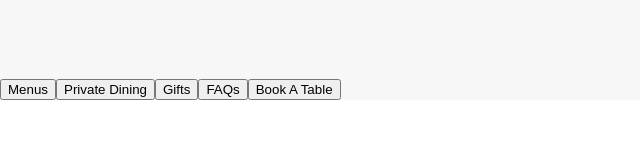
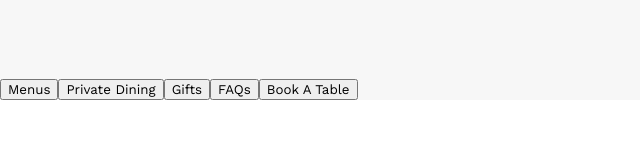
Before and after one commit to BobTheBu1ld3r/restaurant-page, a website built with webpack: page dist/index.html in a window 1280 px wide. Shown: the whole page, without its empty margins (0-640 px from the left). Built offline with nearby package versions, Linux system fonts and the light colour scheme.

Commit message:
Change button font to Work Sans

```diff
--- a/src/style.css
+++ b/src/style.css
@@ -1,3 +1,8 @@
+@font-face {
+  font-family: "Work Sans";
+  src: url(./WorkSans-VariableFont_wght.ttf);
+}
+
 html {
   box-sizing: border-box;
 }
@@ -22,6 +27,7 @@ html {
 body {
   margin: 0;
   font-size: 16px;
+  font-family: "Work Sans";
 }
 
 nav {
@@ -33,3 +39,7 @@ nav {
   align-items: end;
   justify-content: start;
 }
+
+button {
+  font-family: "Work Sans";
+}
```
